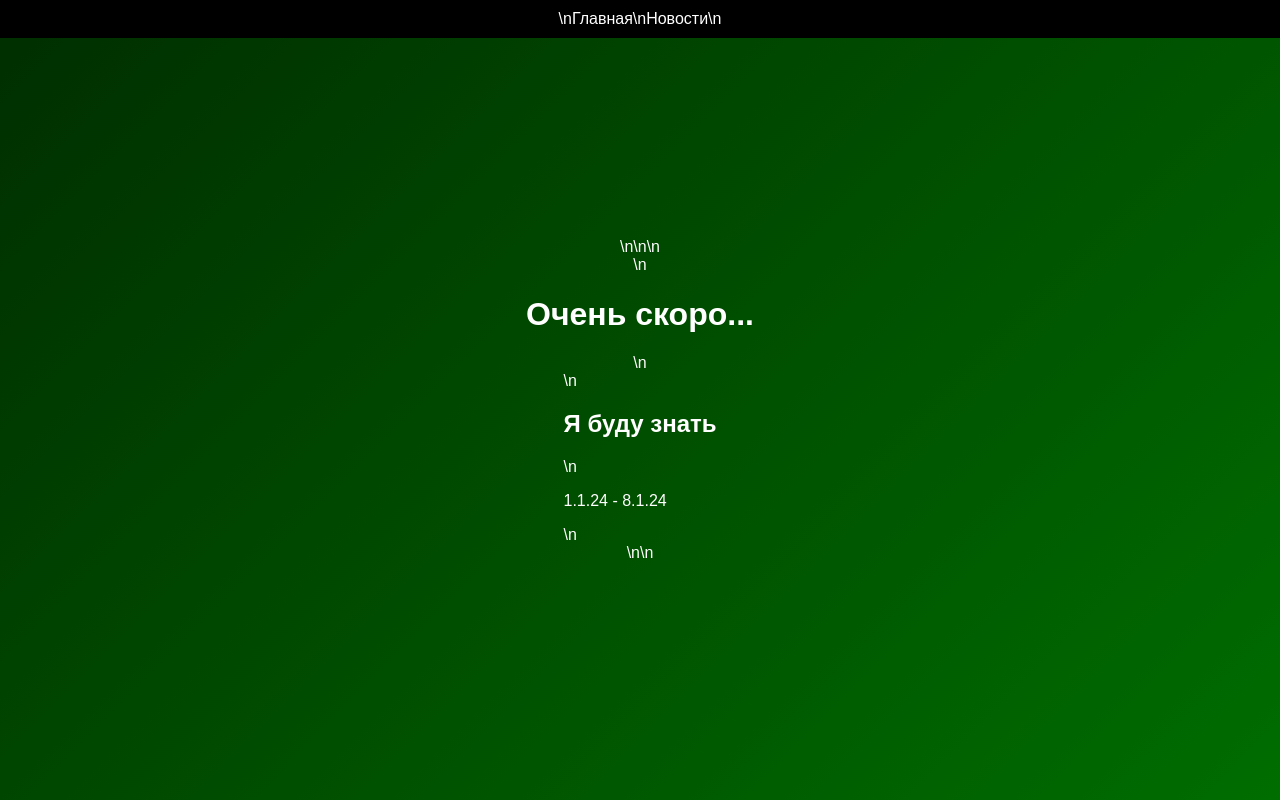
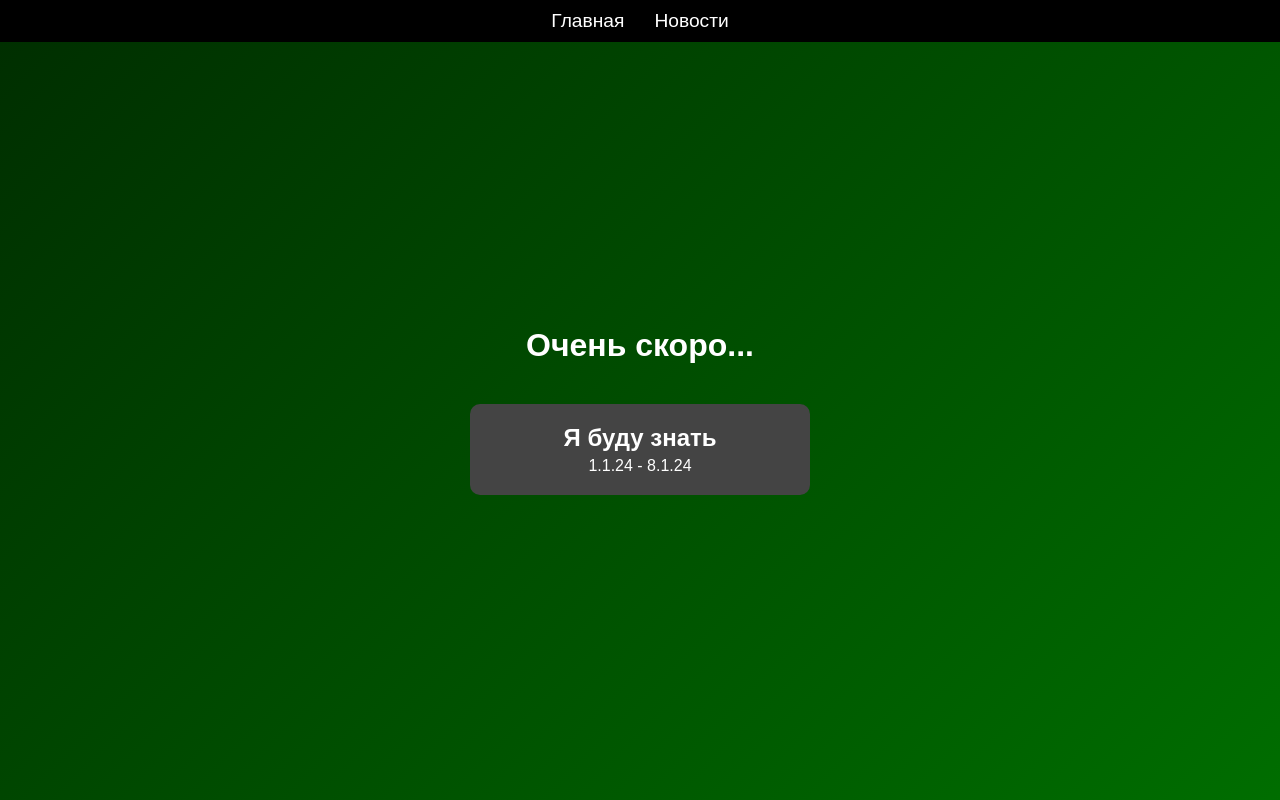
Before and after one commit to DJ-Wild/Song_Studio, a plain HTML site: page Schedule.html in a window 1280 px wide. Drawn offline with Linux system fonts and the light colour scheme.

Commit message:
Update Schedule.html

```diff
--- a/Schedule.html
+++ b/Schedule.html
@@ -1,5 +1,5 @@
 <!DOCTYPE html>
-<html lang="en">
+<html lang="ru">
 <head>
     <meta charset="UTF-8">
     <meta name="viewport" content="width=device-width, initial-scale=1.0">
@@ -18,18 +18,13 @@
             background-size: 400% 400%;
             animation: gradient 6s ease infinite;
             color: white;
-            opacity: 1; /* Стартовое значение прозрачности */\n            transition: opacity 0.5s ease; /* Анимация прозрачности */\n        }
+            text-align: center;
+        }
 
         @keyframes gradient {
-            0% {
-                background-position: 0% 50%;
-            }
-            50% {
-                background-position: 100% 50%;
-            }
-            100% {
-                background-position: 0% 50%;
-            }
+            0% { background-position: 0% 50%; }
+            50% { background-position: 100% 50%; }
+            100% { background-position: 0% 50%; }
         }
 
         nav {
@@ -44,10 +39,21 @@
 
         nav a {
             color: white;
-            text-decoration: none;\n            font-size: 1.2em;\n            margin: 0 15px;\n            transition: color 0.3s ease;\n            cursor: pointer;\n        }
+            text-decoration: none;
+            font-size: 1.2em;
+            margin: 0 15px;
+            transition: color 0.3s ease;
+        }
 
         nav a:hover {
-            color: #00FF00;\n        }\n\n        h1 {\n            font-size: 2em;\n            font-weight: bold;\n            text-align: center;\n            margin-bottom: 20px;\n        }
+            color: #00FF00;
+        }
+
+        h1 {
+            font-size: 2em;
+            font-weight: bold;
+            margin-bottom: 20px;
+        }
 
         .song-info {
             background-color: #444;
@@ -56,6 +62,7 @@
             border-radius: 10px;
             text-align: center;
             width: 300px;
+            margin-top: 20px;
         }
 
         .song-info h2 {
@@ -68,5 +75,21 @@
             margin: 5px 0 0;
         }
     </style>
-    <script>
-        document.addEventListener(\"DOMContentLoaded\", () => {\n            const links = document.querySelectorAll(\"nav a\");\n            links.forEach(link => {\n                link.addEventListener(\"click\", (event) => {\n                    event.preventDefault(); // Отключаем мгновенный переход\n                    const target = link.getAttribute(\"href\"); // Получаем ссылку\n\n                    // Анимация исчезновения\n                    document.body.style.opacity = \"0\";\n\n                    setTimeout(() => {\n                        window.location.href = target; // Переход на новую страницу\n                    }, 500); // Время должно совпадать с transition в CSS\n                });\n            });\n        });\n    </script>\n</head>\n<body>\n    <nav>\n        <a href=\"https://dj-wild.github.io/Song_Studio/\">Главная</a>\n        <a href=\"https://dj-wild.github.io/Song_Studio/News.html\">Новости</a>\n    </nav>\n    <h1>Очень скоро...</h1>\n    <div class=\"song-info\">\n        <h2>Я буду знать</h2>\n        <p>1.1.24 - 8.1.24</p>\n    </div>\n</body>\n</html>
+</head>
+<body>
+    <!-- Навигация -->
+    <nav>
+        <a href="https://dj-wild.github.io/Song_Studio/">Главная</a>
+        <a href="https://dj-wild.github.io/Song_Studio/News.html">Новости</a>
+    </nav>
+
+    <!-- Заголовок -->
+    <h1>Очень скоро...</h1>
+
+    <!-- Информация о песне -->
+    <div class="song-info">
+        <h2>Я буду знать</h2>
+        <p>1.1.24 - 8.1.24</p>
+    </div>
+</body>
+</html>
```
